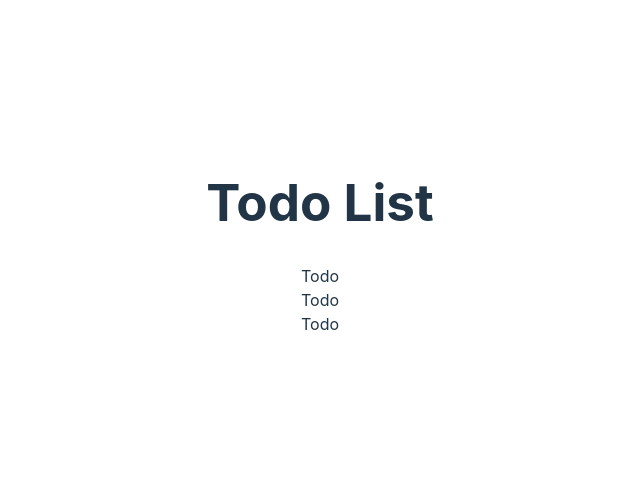
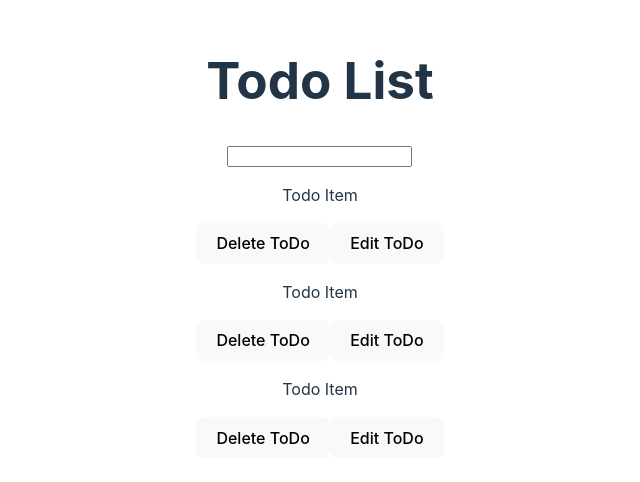
Before and after one commit to ahgddev/ALAB320H.9.1, a React (Vite) app: page / in a window 1280 px wide. Shown: the part 162-644 px from the top of the page, without its empty margins (320-960 px from the left). Built offline with nearby package versions, Linux system fonts and the light colour scheme.

Commit message:
Creating needed parts of components.

```diff
--- a/src/components/Todo.jsx
+++ b/src/components/Todo.jsx
@@ -1,6 +1,10 @@
-function Todo() {
+function Todo(props) {
   return (
-    <div>Todo</div>
+    <div className="todoItem">
+      <p id="todoStr">Todo Item</p>
+      <button name="deleteBtn">Delete ToDo</button>
+      <button name="editBtn">Edit ToDo</button>
+    </div>
   )
 }
 
--- a/src/pages/TodoList.jsx
+++ b/src/pages/TodoList.jsx
@@ -4,6 +4,7 @@ function TodoList() {
   return (
     <>
     <h1>Todo List</h1>
+    <input type="text" id="addTodo" />
     <Todo />
     <Todo />
     <Todo />
```
Also changed, not shown: src/database/data.js (added).
